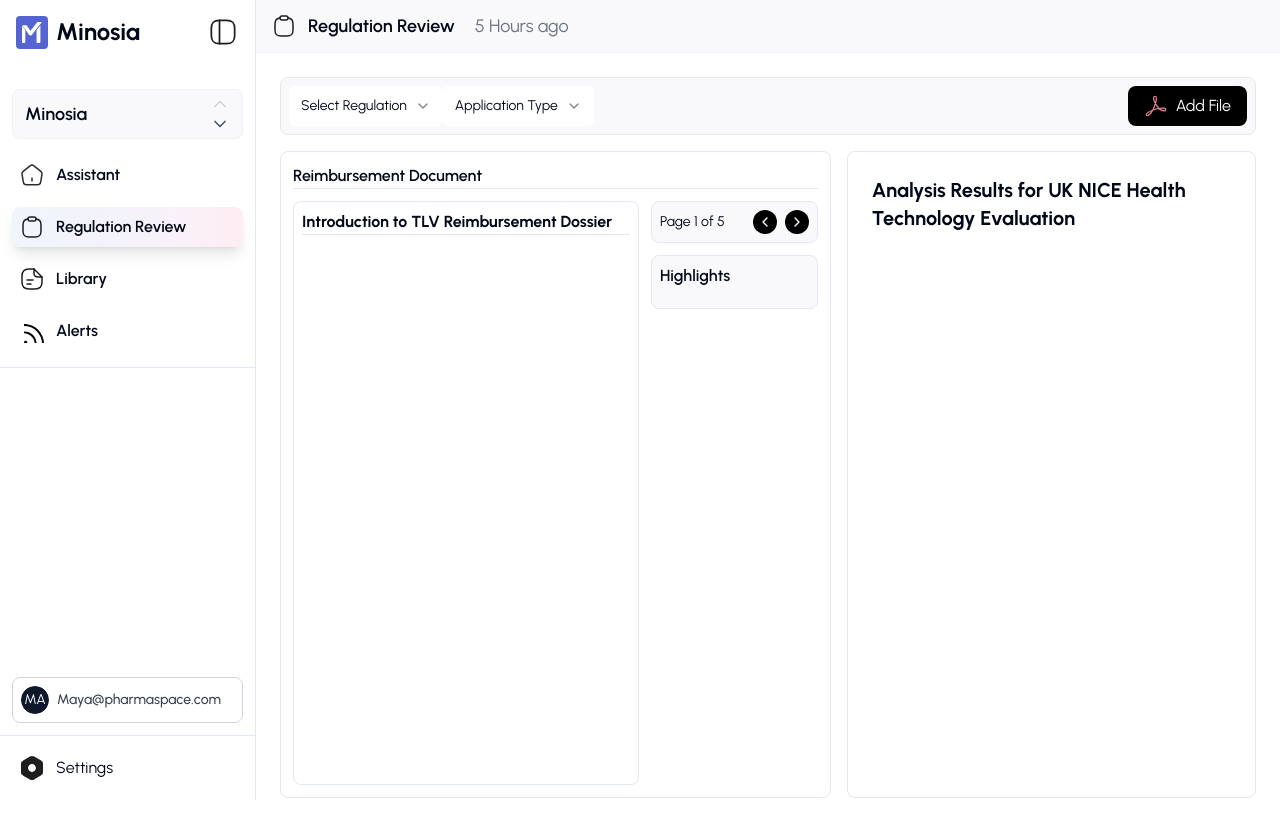
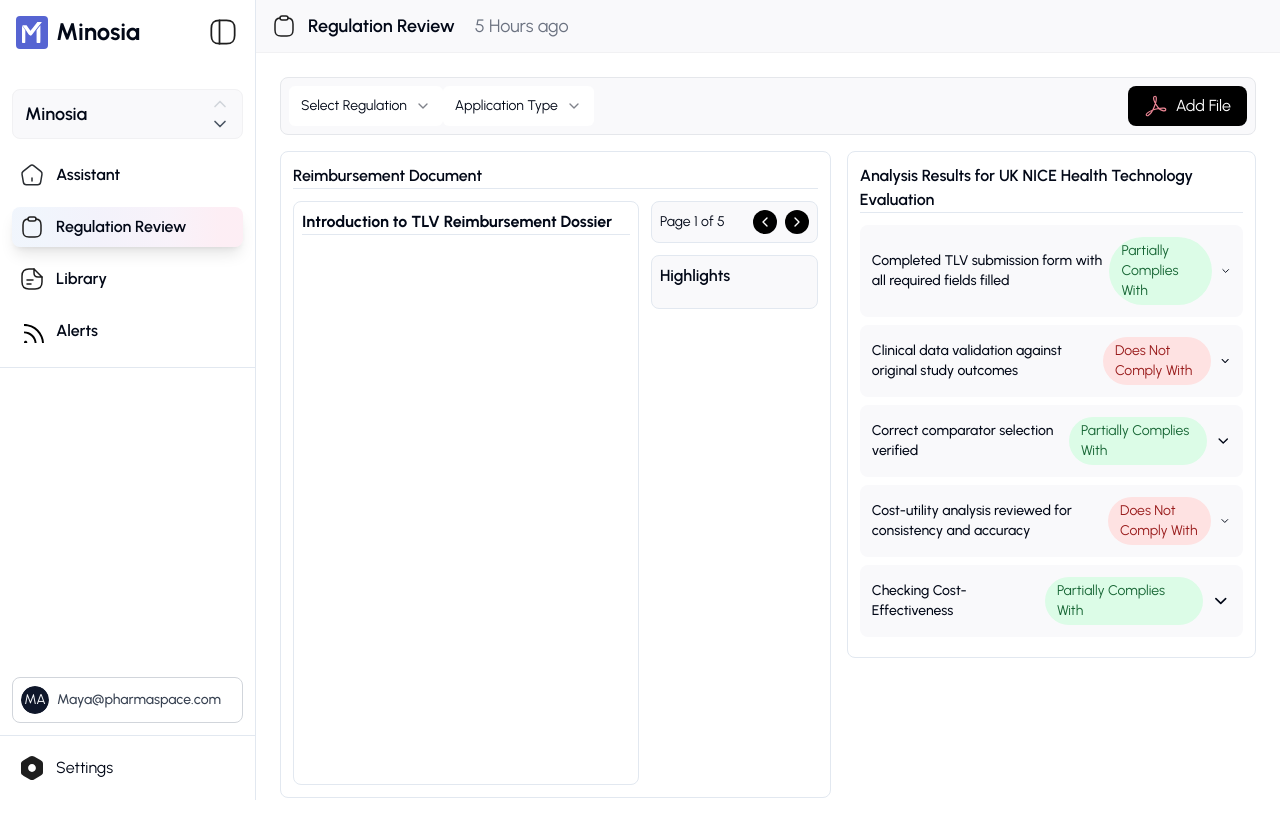
Before and after one commit to dilini-liyanage/minosia, a Next.js app: page /regulation-review in a window 1280 px wide. Built offline with nearby package versions, Linux system fonts and the light colour scheme.

Commit message:
completed analysis result component

```diff
--- /dev/null
+++ b/src/app/regulation-review/AnalysisResults.tsx
@@ -0,0 +1,150 @@
+'use client';
+import React, { useState, useEffect } from 'react';
+
+import { ChevronUp, ChevronDown } from 'lucide-react';
+
+interface AnalysisItemProps {
+  title: string;
+  status: string;
+  details: string;
+  isExpanded: boolean;
+  onToggle: () => void;
+}
+
+const AnalysisItem: React.FC<AnalysisItemProps> = ({
+  title,
+  status,
+  details,
+  isExpanded,
+  onToggle,
+}) => (
+  <div className="mb-2 bg-[#F9F9FB] rounded-lg overflow-hidden">
+    <button
+      className="w-full flex justify-between items-center cursor-pointer text-left p-3"
+      onClick={onToggle}
+      aria-expanded={isExpanded}
+    >
+      <span className="font-medium">{title}</span>
+      <div className="flex items-center">
+        <span
+          className={`mr-2 px-3 py-1 text-sm rounded-full ${
+            status === 'Partially Complies With'
+              ? 'bg-green-100 text-green-800'
+              : status === 'Does Not Comply With'
+                ? 'bg-red-100 text-red-800'
+                : ''
+          }`}
+        >
+          {status}
+        </span>
+        {isExpanded ? <ChevronUp size={20} /> : <ChevronDown size={20} />}
+      </div>
+    </button>
+    {isExpanded && (
+      <div className="p-3 bg-gray-50 text-sm text-gray-700">{details}</div>
+    )}
+  </div>
+);
+
+const LoadingIcon: React.FC = () => (
+  <div className="w-4 h-6 flex items-end space-x-1">
+    <div className="w-1 h-3 bg-blue-400 animate-pulse"></div>
+    <div className="w-1 h-4 bg-blue-500 animate-pulse"></div>
+    <div className="w-1 h-2 bg-blue-300 animate-pulse"></div>
+  </div>
+);
+
+interface AnalysisDataItem {
+  title: string;
+  status: string;
+  details: string;
+}
+
+const AnalysisResults: React.FC = () => {
+  const [loading, setLoading] = useState<boolean>(true);
+  const [expandedItems, setExpandedItems] = useState<Record<number, boolean>>(
+    {}
+  );
+  const [analysisData, setAnalysisData] = useState<AnalysisDataItem[]>([]);
+
+  useEffect(() => {
+    const timer = setTimeout(() => {
+      setLoading(false);
+      setAnalysisData([
+        {
+          title:
+            'Completed TLV submission form with all required fields filled',
+          status: 'Partially Complies With',
+          details:
+            'Analyzing "Completed TLV submission form with all required fields filled" for Sweden TLV Submission submission of document "Scope of work_Quantum_Hackathon_Website_Brief.pdf". Based on the analysis, this aspect partially complies with',
+        },
+        {
+          title: 'Clinical data validation against original study outcomes',
+          status: 'Does Not Comply With',
+          details:
+            'The clinical data provided does not fully align with the original study outcomes. Further validation and clarification are required.',
+        },
+        {
+          title: 'Correct comparator selection verified',
+          status: 'Partially Complies With',
+          details:
+            'The comparator selection is partially correct, but some adjustments may be needed to fully comply with TLV guidelines.',
+        },
+        {
+          title: 'Cost-utility analysis reviewed for consistency and accuracy',
+          status: 'Does Not Comply With',
+          details:
+            'The cost-utility analysis contains inconsistencies and inaccuracies that need to be addressed to meet TLV standards.',
+        },
+        {
+          title: 'Checking Cost-Effectiveness',
+          status: 'Partially Complies With',
+          details:
+            'The cost-effectiveness analysis partially meets the requirements, but some areas need improvement for full compliance.',
+        },
+      ]);
+    }, 500);
+
+    return () => clearTimeout(timer);
+  }, []);
+
+  const toggleItem = (index: number) => {
+    setExpandedItems((prev) => ({
+      ...prev,
+      [index]: !prev[index],
+    }));
+  };
+
+  return (
+    <div className="bg-white p-3 rounded-lg border">
+      <h2 className="text-base font-semibold border-b mb-3">
+        Analysis Results for UK NICE Health Technology Evaluation
+      </h2>
+      {loading ? (
+        <div className="space-y-4">
+          {[...Array(5)].map((_, index) => (
+            <div key={index} className="flex justify-between items-center">
+              <div className="h-4 bg-gray-200 rounded w-3/4"></div>
+              <LoadingIcon />
+            </div>
+          ))}
+        </div>
+      ) : (
+        <div className="text-sm flex flex-col">
+          {analysisData.map((item, index) => (
+            <AnalysisItem
+              key={index}
+              title={item.title}
+              status={item.status}
+              details={item.details}
+              isExpanded={expandedItems[index]}
+              onToggle={() => toggleItem(index)}
+            />
+          ))}
+        </div>
+      )}
+    </div>
+  );
+};
+
+export default AnalysisResults;
--- a/src/app/regulation-review/regulationReviewDocumentLayout.tsx
+++ b/src/app/regulation-review/regulationReviewDocumentLayout.tsx
@@ -3,6 +3,8 @@
 
 import { ChevronLeft, ChevronRight } from 'lucide-react';
 import { createRoot } from 'react-dom/client';
+
+import AnalysisResults from './AnalysisResults';
 
 const RegulationReviewDocumentLayout = () => {
   const [currentPage, setCurrentPage] = useState(1);
@@ -238,10 +240,10 @@
         </div>
 
         {/* Right side - Analysis Results */}
-        <div className="col-span-3 bg-white p-6 rounded-lg border">
-          <h2 className="text-xl font-bold mb-4">
-            Analysis Results for UK NICE Health Technology Evaluation
-          </h2>
+        <div className="col-span-3 bg-white">
+          <div>
+            <AnalysisResults />
+          </div>
           {/* <div className="space-y-4">
             <div className="flex justify-between items-center">
               <span>Completed TLV submission form with all required fields filled</span>
```
